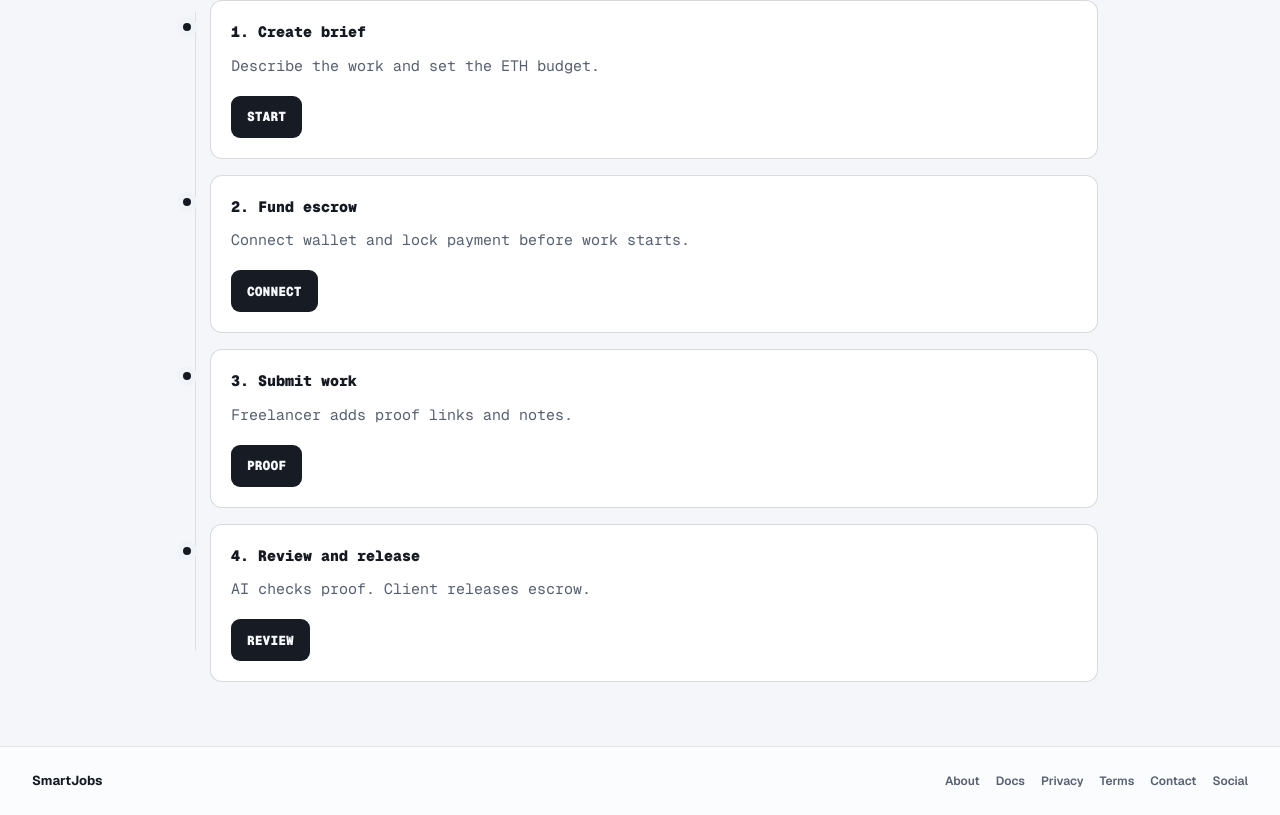
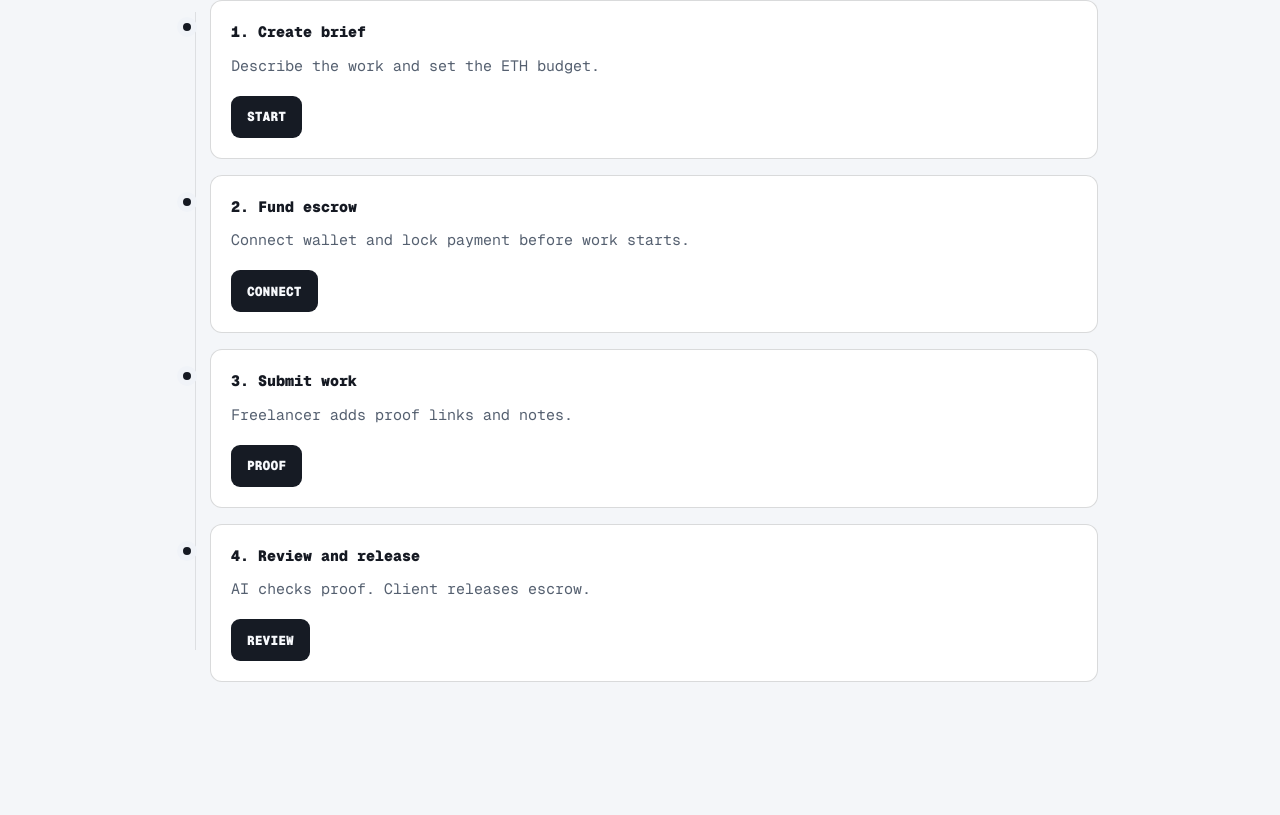
Before and after one commit to ggtoth/ethhack, a Next.js app: page / in a window 1280 px wide. Shown: the part 840-1655 px from the top of the page. After the commit the page ends 1586 px from the top, so only its background shows below. Built offline with nearby package versions, Linux system fonts and the light colour scheme; no server answers.

Commit message:
no footer

```diff
--- a/app/layout.tsx
+++ b/app/layout.tsx
@@ -5,7 +5,6 @@ import Script from "next/script";
 
 import { AppNavbar } from "@/components/app-navbar";
 import { AppThemeProvider } from "@/components/app-theme-provider";
-import { Footer } from "@/components/marketplace/footer";
 import {
   APP_THEME_COOKIE_KEY,
   APP_THEME_DEFAULT,
@@ -63,7 +62,6 @@ export default async function RootLayout({
         <AppThemeProvider initialTheme={initialTheme}>
           <AppNavbar />
           {children}
-          <Footer />
         </AppThemeProvider>
       </body>
     </html>
```
